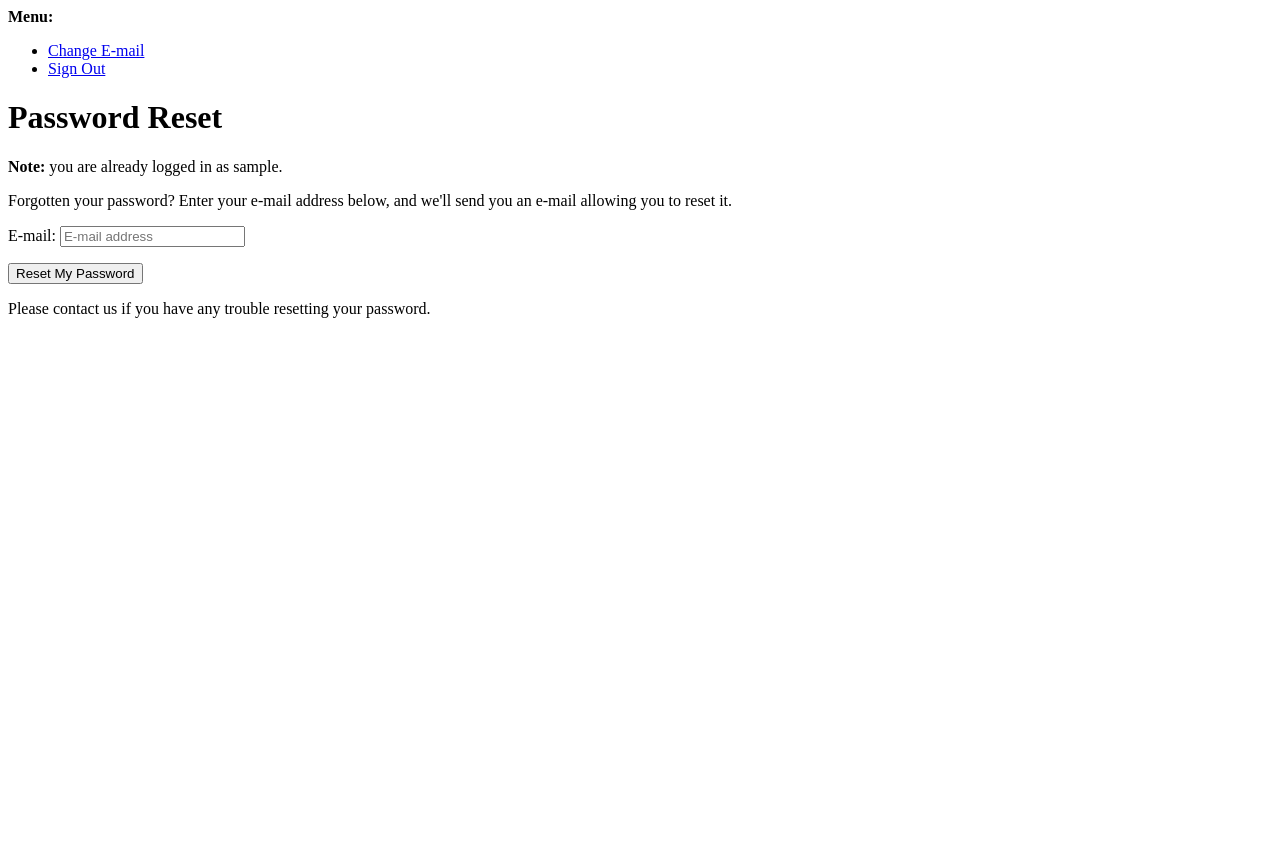
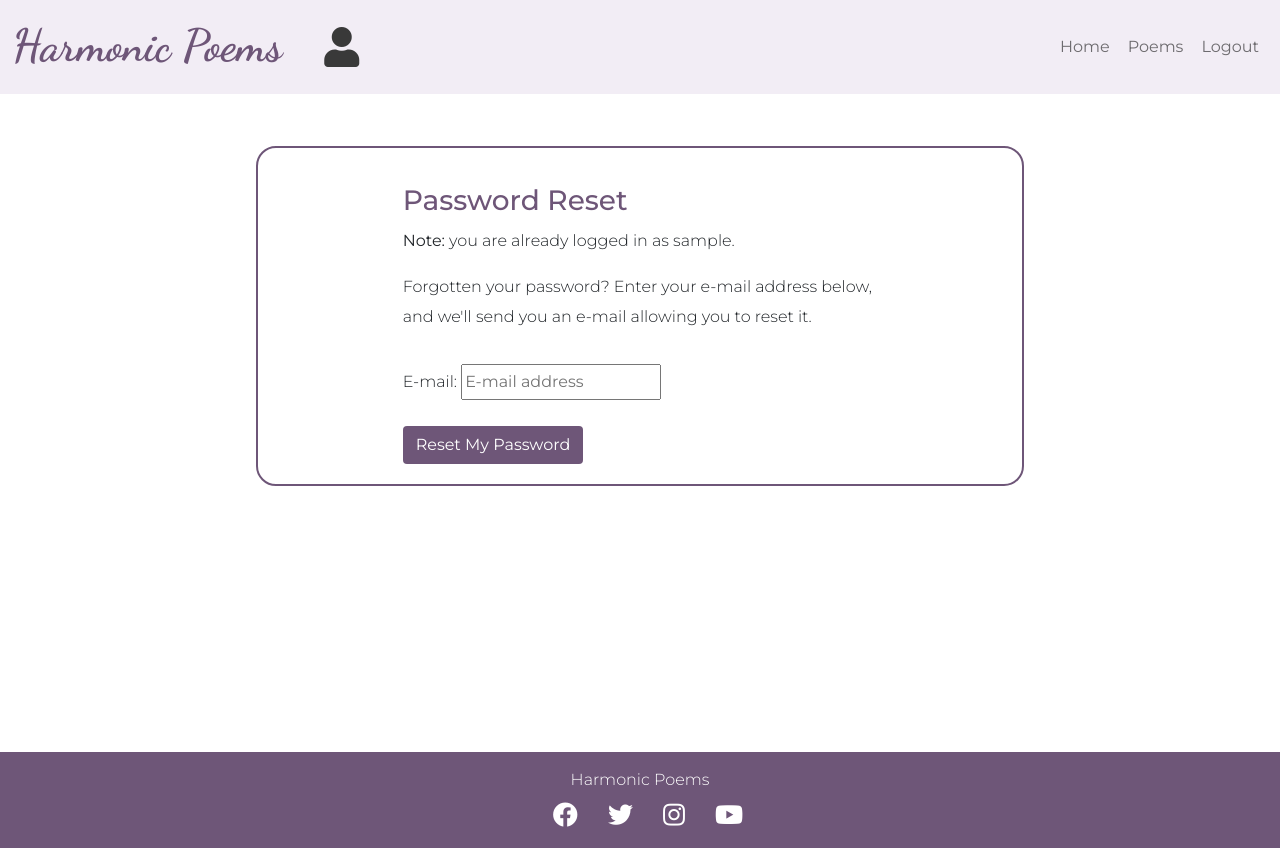
Before and after one commit to MerveKucukzoroglu/days-tea, a Django app: page /accounts/password/reset/ in a window 1280 px wide. Before the commit the page ends 318 px from the top, so only its background shows below. Run offline with Django 3.2, Linux system fonts and the light colour scheme; the visitor is signed in with stand-in values (Sample User, id 1).

Commit message:
Create form for user register login and password reset page

```diff
--- a/templates/account/password_reset.html
+++ b/templates/account/password_reset.html
@@ -1,4 +1,4 @@
-{% extends "account/base.html" %}
+{% extends "base.html" %}
 
 {% load i18n %}
 {% load account %}
@@ -6,19 +6,26 @@
 {% block head_title %}{% trans "Password Reset" %}{% endblock %}
 
 {% block content %}
-
-    <h1>{% trans "Password Reset" %}</h1>
+<div class="container signup-container">
+    <div class="row">
+        <div class="col-md-8 mt-3 offset-md-2">
+            <h3 class="title">{% trans "Password Reset" %}</h3>
             {% if user.is_authenticated %}
             {% include "account/snippets/already_logged_in.html" %}
             {% endif %}
 
-    <p>{% trans "Forgotten your password? Enter your e-mail address below, and we'll send you an e-mail allowing you to reset it." %}</p>
-
+            <p>{% trans "Forgotten your password? Enter your e-mail address below, and we'll send you an e-mail allowing you to reset it." %}
+            </p>
+        </div>
+    </div>
+    <div class="row">
+        <div class="col-md-8 mt-3 offset-md-2">
             <form method="POST" action="{% url 'account_reset_password' %}" class="password_reset">
                 {% csrf_token %}
                 {{ form.as_p }}
-        <input type="submit" value="{% trans 'Reset My Password' %}" />
+                <input class="btn btn-signup right" type="submit" value="{% trans 'Reset My Password' %}" />
             </form>
-
-    <p>{% blocktrans %}Please contact us if you have any trouble resetting your password.{% endblocktrans %}</p>
+        </div>
+    </div>
+</div>
 {% endblock %}
--- a/templates/account/signup.html
+++ b/templates/account/signup.html
@@ -1,6 +1,6 @@
 {% extends "base.html" %}
 {% load i18n %}
-
+{% load crispy_forms_tags %}
 {% block head_title %}{% trans "Signup" %}{% endblock %}
 
 {% block content %}
@@ -18,7 +18,7 @@
     <div class="col-md-8 mt-3 offset-md-2">
       <form class="signup" id="signup_form" method="post" action="{% url 'account_signup' %}">
         {% csrf_token %}
-        {{ form.as_p }}
+        {{ form|crispy }}
         {% if redirect_field_value %}
         <input class="signin-input" type="hidden" name="{{ redirect_field_name }}" value="{{ redirect_field_value }}" />
         {% endif %}
```
Also changed, not shown: poems/forms.py (+10 -0 lines), poems/views.py (+14 -1 lines), templates/account/login.html (+2 -23 lines). Lines whose indentation alone changed are shown as unchanged.
